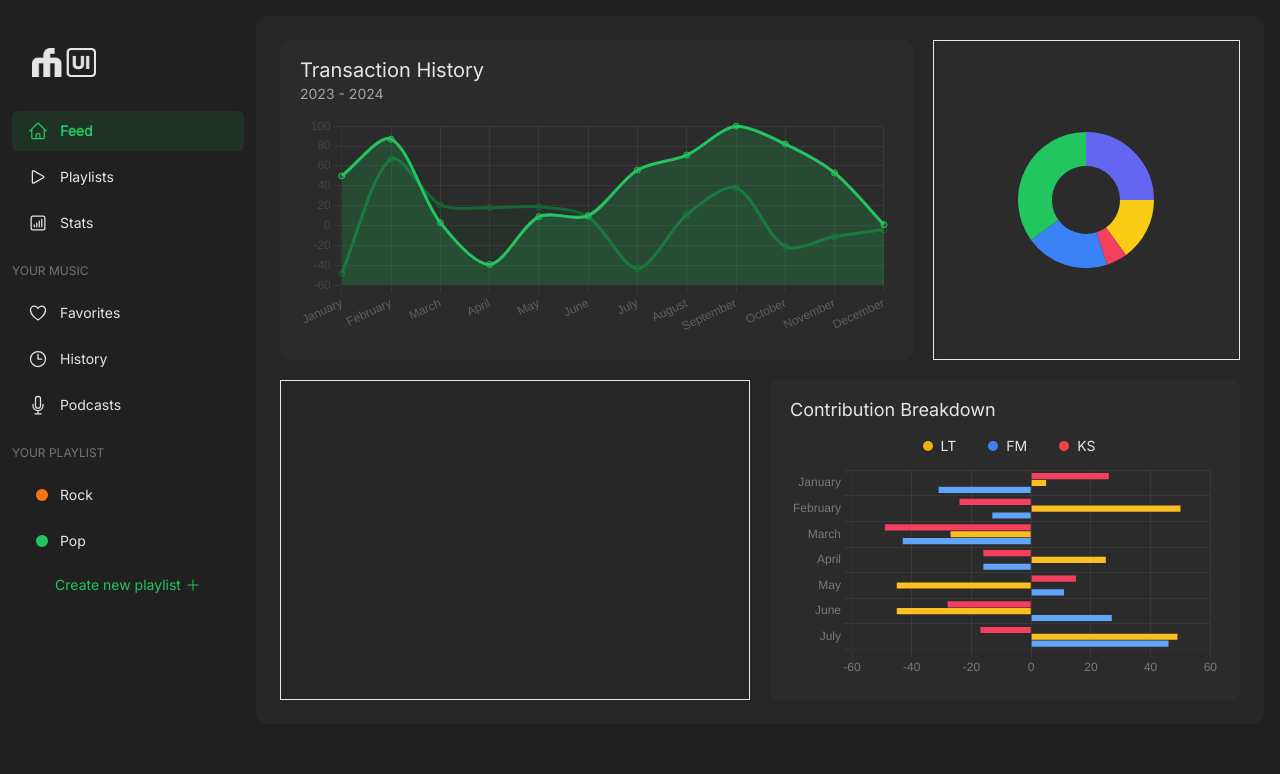
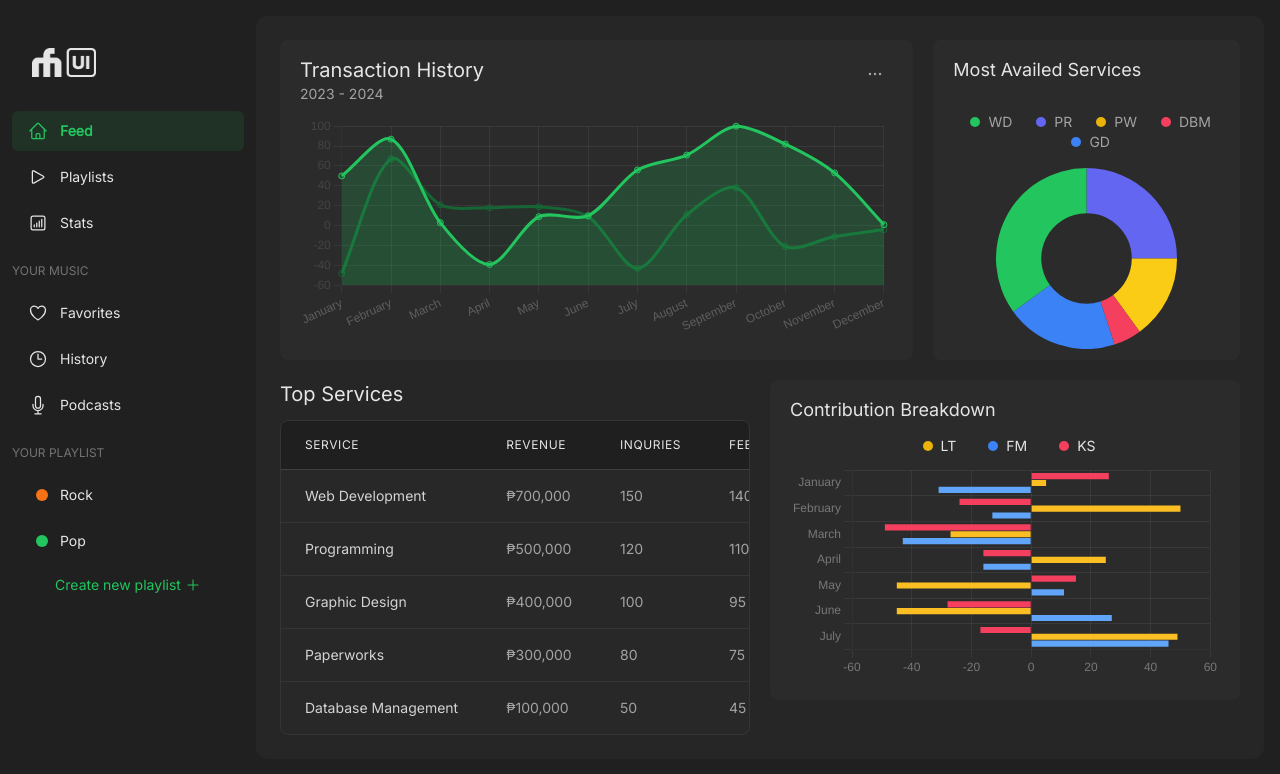
Before and after one commit to fwedwicc/FM-DailyUI, a React (Vite) app: page /#/day18 in a window 1280 px wide. Shown: the top 774 px of the page. Built offline with nearby package versions, Linux system fonts and the light colour scheme; what @codaworks/react-glow would draw is missing.

Commit message:
Updated Day18 component with new data, chart labels, and added table and button elements

```diff
--- a/src/pages/Day18.jsx
+++ b/src/pages/Day18.jsx
@@ -8,6 +8,13 @@ import { Chart as ChartJS, ArcElement, PointElement, LineElement, Filler, Catego
 
 ChartJS.register(ArcElement, PointElement, LineElement, Filler, CategoryScale, LinearScale, BarElement, Title, Tooltip, Legend);
 
+const tableData = [
+  { service: 'Web Development', revenue: '₱700,000', inquiry: '150', feedback: '140' },
+  { service: 'Programming', revenue: '₱500,000', inquiry: '120', feedback: '110' },
+  { service: 'Graphic Design', revenue: '₱400,000', inquiry: '100', feedback: '95' },
+  { service: 'Paperworks', revenue: '₱300,000', inquiry: '80', feedback: '75' },
+  { service: 'Database Management', revenue: '₱100,000', inquiry: '50', feedback: '45' },
+]
 
 const Utils = {
   months: ({ count }) => ['January', 'February', 'March', 'April', 'May', 'June', 'July', 'August', 'September', 'October', 'November', 'December'].slice(0, count),
@@ -28,10 +35,10 @@ const DoughnutChart = () => {
   const NUMBER_CFG = { count: DATA_COUNT, min: 0, max: 100 };
 
   const data = {
-    labels: ['Red', 'Orange', 'Yellow', 'Green', 'Blue'],
+    labels: ['Programming', 'Paperworks', 'Database Management', 'Graphic Design', 'Web Development'],
     datasets: [
       {
-        label: 'Dataset 1',
+        label: 'Service',
         data: [50, 30, 10, 40, 70],  // Example data (replace with your data)
         backgroundColor: [
           'rgba(99, 102, 241)',
@@ -59,9 +66,7 @@ const DoughnutChart = () => {
   };
 
   return (
-    <div style={{ width: '50%' }}>
     <Doughnut data={data} options={options} />
-    </div>
   );
 };
 
@@ -374,6 +379,7 @@ const Day18 = () => {
               {/* Transaction Activity */}
               <div className='col-span-2 h-80 w-full'>
                 <div className='rounded-lg bg-neutral-700/20 w-full h-full py-4 px-5 space-y-3'>
+                  <div className='flex justify-between items-start'>
                     <div>
                       <h3 className="text-neutral-200 text-lg md:text-xl">
                         Transaction History
@@ -382,23 +388,82 @@ const Day18 = () => {
                         2023 - 2024
                       </p>
                     </div>
+                    <button className='size-9 shrink-0 flex justify-center items-center hover:bg-neutral-700/70 rounded-md focus:ring-2 focus:ring-neutral-700 text-neutral-400 z-50 transition duration-300 ease-in-out'>
+                      <svg xmlns="http://www.w3.org/2000/svg" viewBox="0 0 24 24" fill="currentColor" className="size-5">
+                        <path fillRule="evenodd" d="M4.5 12a1.5 1.5 0 1 1 3 0 1.5 1.5 0 0 1-3 0Zm6 0a1.5 1.5 0 1 1 3 0 1.5 1.5 0 0 1-3 0Zm6 0a1.5 1.5 0 1 1 3 0 1.5 1.5 0 0 1-3 0Z" clipRule="evenodd" />
+                      </svg>
+                    </button>
+                  </div>
                   <div className='h-[77%]'>
                     <LineChart />
                   </div>
                 </div>
               </div>
               {/* Donut */}
-              <div className='col-span-1 h-80 border w-full'>
-
-                <div className='rounded-lg bg-neutral-700/20 w-full h-full flex justify-center items-center p-4'>
+              <div className='col-span-1 h-80 w-full'>
+                <div className='rounded-lg bg-neutral-700/20 w-full h-full px-5 py-4'>
+                  <h3 className="text-neutral-200 text-md md:text-lg">
+                    Most Availed Services
+                  </h3>
+                  <ul className='flex flex-wrap justify-center gap-x-4 mt-7'>
+                    {[
+                      { label: 'WD', color: "bg-green-500" },
+                      { label: 'PR', color: "bg-indigo-500" },
+                      { label: 'PW', color: "bg-yellow-500" },
+                      { label: 'DBM', color: "bg-rose-500" },
+                      { label: 'GD', color: "bg-blue-500" },
+                    ].map((link, index) => (
+                      <li
+                        className={'text-neutral-400 inline-flex items-center gap-2 text-sm'}
+                        key={index}
+                      >
+                        <span className={`flex w-2.5 h-2.5 ms-2 ${link.color} rounded-full`}></span>
+                        <span>{link.label}</span>
+                      </li>
+                    ))}
+                  </ul>
+                  <div className='h-[63%] w-full justify-center items-center flex mt-4'>
                     <DoughnutChart />
+                  </div>
                 </div>
               </div>
             </div>
             <div className='grid grid-cols-2 mt-5 gap-5'>
               {/* Table */}
-              <div className='col-span-1 h-80 w-full p-4 border'>
-
+              <div className='col-span-1 h-auto w-full space-y-3'>
+                <h3 className="text-neutral-200 text-lg md:text-xl">
+                  Top Services
+                </h3>
+                <div className="overflow-x-auto rounded-lg border border-neutral-700/60">
+                  <table className="min-w-full divide-y divide-neutral-700">
+                    <thead className="bg-neutral-900/40">
+                      <tr>
+                        <th scope="col" className="px-6 py-4 text-left text-xs font-medium text-neutral-200 uppercase tracking-wider">
+                          Service
+                        </th>
+                        <th scope="col" className="px-6 py-4 text-left text-xs font-medium text-neutral-200 uppercase tracking-wider">
+                          Revenue
+                        </th>
+                        <th scope="col" className="px-6 py-4 text-left text-xs font-medium text-neutral-200 uppercase tracking-wider">
+                          Inquries
+                        </th>
+                        <th scope="col" className="px-6 py-4 text-left text-xs font-medium text-neutral-200 uppercase tracking-wider">
+                          Feedback
+                        </th>
+                      </tr>
+                    </thead>
+                    <tbody className="bg-neutral-700/10 divide-y divide-neutral-700/60">
+                      {tableData.map((row, index) => (
+                        <tr key={index}>
+                          <td className="px-6 py-4 whitespace-nowrap text-sm font-medium text-neutral-300">{row.service}</td>
+                          <td className="px-6 py-4 whitespace-nowrap text-sm text-neutral-400">{row.revenue}</td>
+                          <td className="px-6 py-4 whitespace-nowrap text-sm text-neutral-400">{row.inquiry}</td>
+                          <td className="px-6 py-4 whitespace-nowrap text-sm text-neutral-400">{row.feedback}</td>
+                        </tr>
+                      ))}
+                    </tbody>
+                  </table>
+                </div>
               </div>
               {/* Contribution Breakdown */}
               <div className='col-span-1 h-80 w-full'>
@@ -411,7 +476,7 @@ const Day18 = () => {
                       {[
                         { label: 'LT', color: "bg-yellow-500" },
                         { label: 'FM', color: "bg-blue-500" },
-                        { label: 'KS', color: "bg-red-500" },
+                        { label: 'KS', color: "bg-rose-500" },
                       ].map((link, index) => (
                         <li
                           className={'text-neutral-200 inline-flex items-center gap-2 text-sm'}
```
Lines whose indentation alone changed are shown as unchanged.
